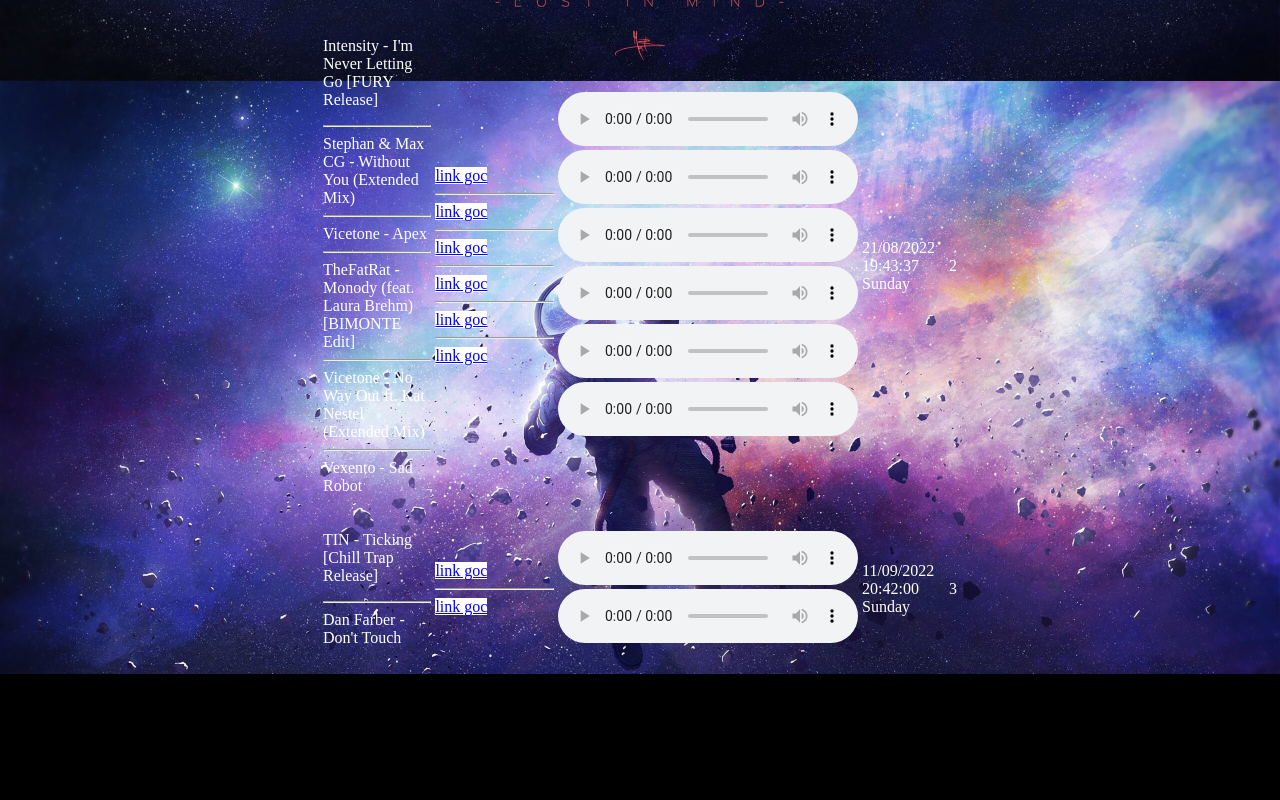
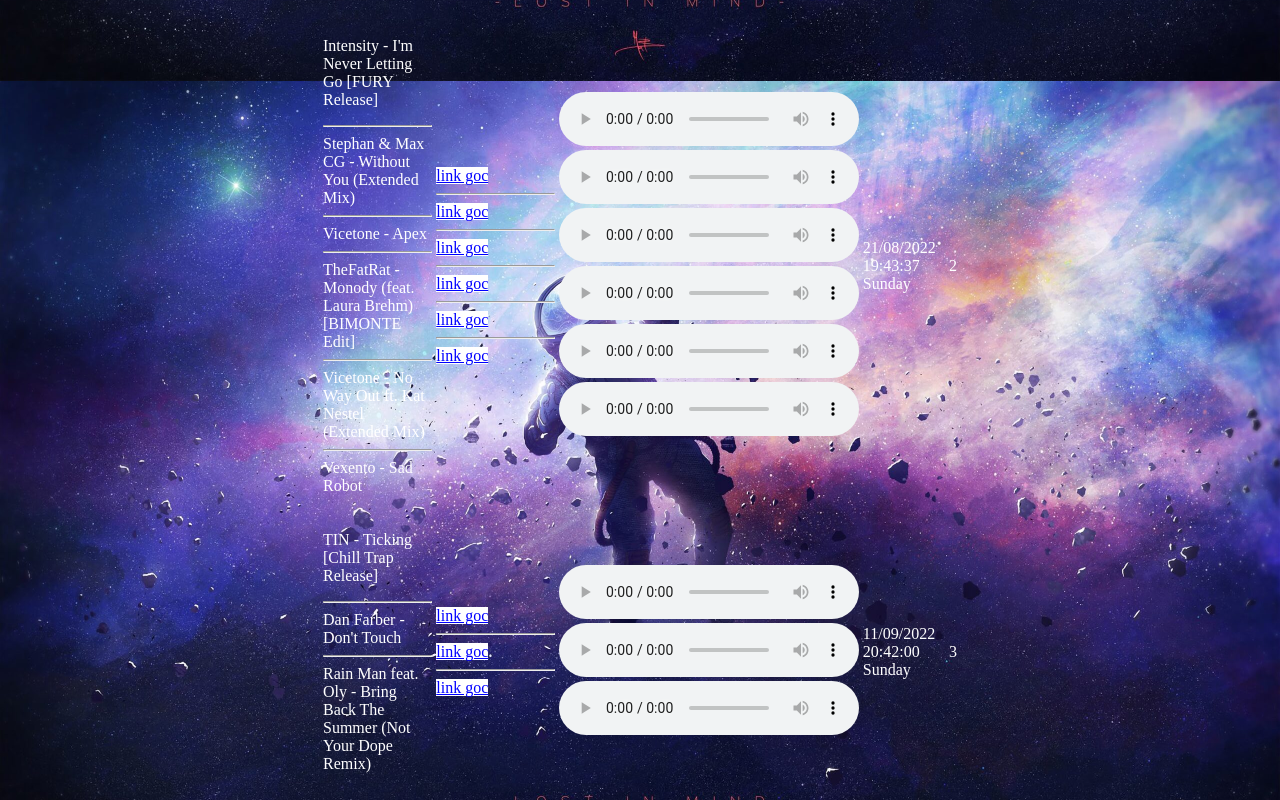
Before and after one commit to zombienodie/edmchill, a plain HTML site: page index.html in a window 1280 px wide. Shown: the part 719-1519 px from the top of the page. Before the commit the page ends 1393 px from the top, so only its background shows below. Drawn offline with Linux system fonts and the light colour scheme.

Commit message:
Update index.html

```diff
--- a/index.html
+++ b/index.html
@@ -76,13 +76,17 @@
                 <td>
                     <p>TIN - Ticking [Chill Trap Release]
                         <hr>Dan Farber - Don't Touch
+                        <hr>Rain Man feat. Oly - Bring Back The Summer (Not Your Dope Remix)
                     </p>
                 </td>
                 <td><a href="https://youtu.be/8j2Ag41KgdY" target="_blank">link goc</a>
                     <hr><a href="https://youtu.be/7OFYMY1mwuI" target="_blank">link goc</a>
+                    <hr><a href="https://youtu.be/zfvEpnTr0xM" target="_blank">link goc</a>
                 </td>
-                <td><audio src="TIN - Ticking [Chill Trap Release].mp3" controls></audio><br><audio
-                        src="Dan Farber - Don't Touch.mp3" controls></audio></td>
+                <td><audio src="TIN - Ticking [Chill Trap Release].mp3" controls></audio>
+                    <br><audio src="Dan Farber - Don't Touch.mp3" controls></audio>
+                    <br><audio src="Rain Man feat. Oly - Bring Back The Summer (Not Your Dope Remix)_zfvEpnTr0xM_320kbps.mp3" controls></audio>
+                </td>
                 <td>11/09/2022 20:42:00 Sunday</td>
                 <td>3</td>
             </tr>
```
